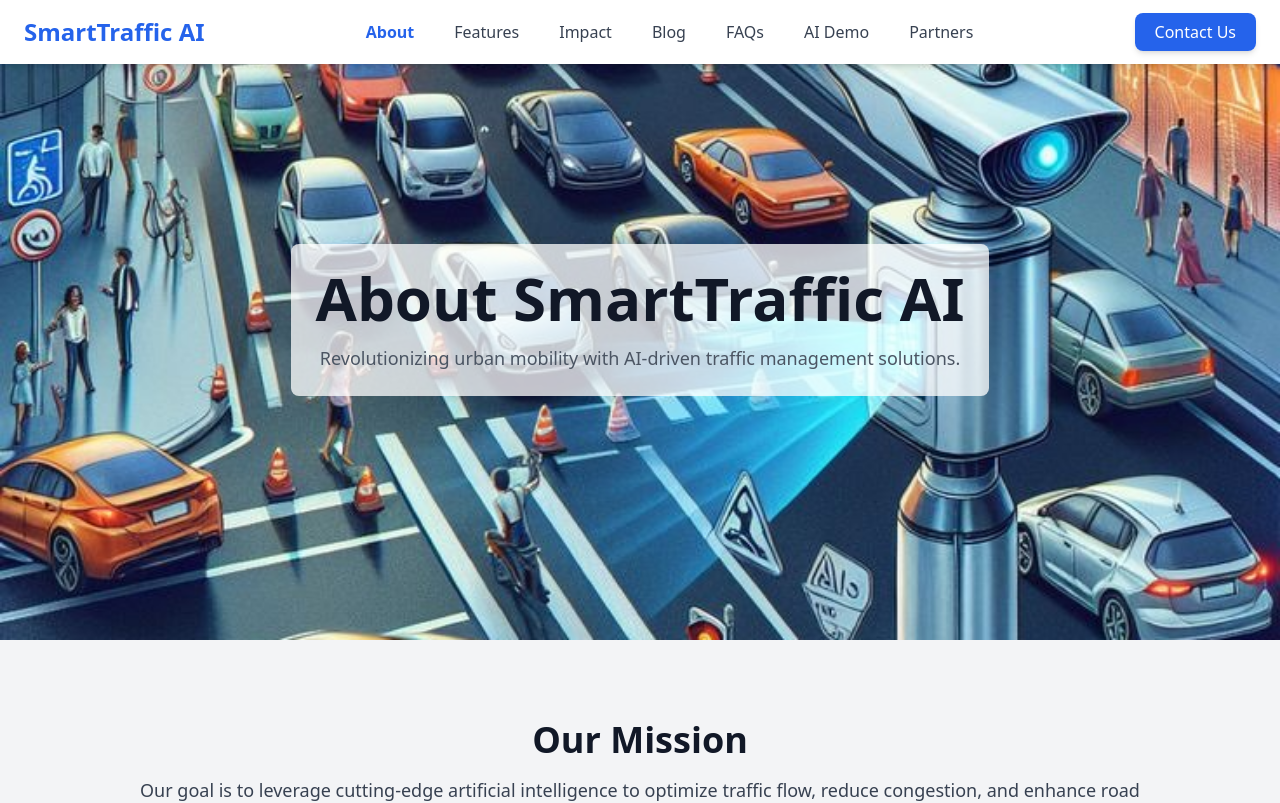
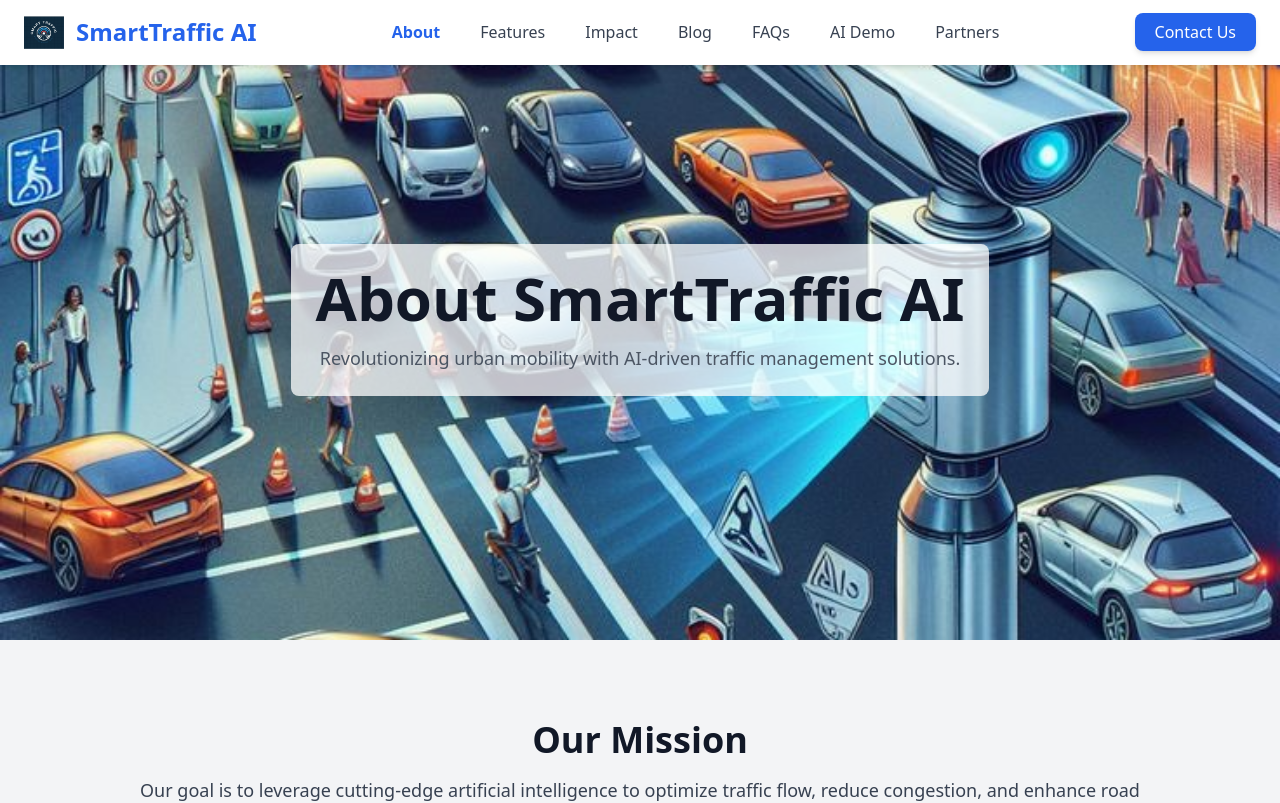
Before and after one commit to jaksoftwares/smarttrafficAI, a Next.js app: page /about in a window 1280 px wide. Shown: the top 803 px of the page. Built offline with nearby package versions, Linux system fonts and the light colour scheme.

Commit message:
feat: :sparkles: addition of the logo

```diff
--- a/src/components/Footer.tsx
+++ b/src/components/Footer.tsx
@@ -1,5 +1,7 @@
 "use client";
+
 import Link from "next/link";
+import Image from "next/image";
 import { Facebook, Twitter, Linkedin, Mail, Phone } from "lucide-react";
 
 export default function Footer() {
@@ -7,8 +9,16 @@ export default function Footer() {
     <footer className="bg-gray-900 text-white py-10">
       <div className="container mx-auto px-6 grid grid-cols-1 md:grid-cols-3 gap-8">
         {/* Brand & About */}
-        <div>
-          <h2 className="text-2xl font-bold text-blue-500">SmartTraffic AI</h2>
+        <div className="flex flex-col">
+          {/* Optimized Logo */}
+          <Image
+            src="/images/logo-g.jpeg"
+            alt="SmartTraffic AI Logo"
+            width={140} // Adjust size for balance
+            height={50}
+            priority // Faster loading
+          />
+          <h2 className="text-2xl font-bold text-blue-500 mt-2">SmartTraffic AI</h2>
           <p className="mt-4 text-gray-400">
             An AI-powered intelligent traffic management system optimizing urban mobility,
             reducing congestion, and enhancing road safety.
@@ -19,11 +29,11 @@ export default function Footer() {
         <div>
           <h3 className="text-lg font-semibold">Quick Links</h3>
           <ul className="mt-4 space-y-2">
-            <li><Link href="/" className="text-gray-400 hover:text-blue-400">Home</Link></li>
-            <li><Link href="/about" className="text-gray-400 hover:text-blue-400">About</Link></li>
-            <li><Link href="/features" className="text-gray-400 hover:text-blue-400">Features</Link></li>
-            <li><Link href="/impact" className="text-gray-400 hover:text-blue-400">Impact</Link></li>
-            <li><Link href="/contact" className="text-gray-400 hover:text-blue-400">Contact</Link></li>
+            <li><Link href="/" className="text-gray-400 hover:text-blue-400 transition">Home</Link></li>
+            <li><Link href="/about" className="text-gray-400 hover:text-blue-400 transition">About</Link></li>
+            <li><Link href="/features" className="text-gray-400 hover:text-blue-400 transition">Features</Link></li>
+            <li><Link href="/impact" className="text-gray-400 hover:text-blue-400 transition">Impact</Link></li>
+            <li><Link href="/contact" className="text-gray-400 hover:text-blue-400 transition">Contact</Link></li>
           </ul>
         </div>
 
@@ -32,21 +42,22 @@ export default function Footer() {
           <h3 className="text-lg font-semibold">Contact Us</h3>
           <ul className="mt-4 space-y-2">
             <li className="flex items-center text-gray-400">
-              <Mail size={18} className="mr-2" /> support@smarttraffic.ai
+              <Mail size={18} className="mr-2 text-blue-400" /> support@smarttraffic.ai
             </li>
             <li className="flex items-center text-gray-400">
-              <Phone size={18} className="mr-2" /> +1 (555) 123-4567
+              <Phone size={18} className="mr-2 text-blue-400" /> +1 (555) 123-4567
             </li>
           </ul>
+
           {/* Social Media Links */}
           <div className="flex mt-4 space-x-4">
-            <Link href="https://facebook.com" target="_blank">
+            <Link href="https://facebook.com" target="_blank" className="hover:scale-110 transition">
               <Facebook size={20} className="text-gray-400 hover:text-blue-500" />
             </Link>
-            <Link href="https://twitter.com" target="_blank">
+            <Link href="https://twitter.com" target="_blank" className="hover:scale-110 transition">
               <Twitter size={20} className="text-gray-400 hover:text-blue-500" />
             </Link>
-            <Link href="https://linkedin.com" target="_blank">
+            <Link href="https://linkedin.com" target="_blank" className="hover:scale-110 transition">
               <Linkedin size={20} className="text-gray-400 hover:text-blue-500" />
             </Link>
           </div>
--- a/src/components/Navbar.tsx
+++ b/src/components/Navbar.tsx
@@ -2,6 +2,7 @@
 
 import Link from "next/link";
 import { useState } from "react";
+import Image from "next/image";
 import { Menu, X } from "lucide-react";
 import { usePathname } from "next/navigation";
 
@@ -12,9 +13,18 @@ export default function Navbar() {
   return (
     <nav className="bg-white shadow-md fixed w-full z-50">
       <div className="container mx-auto px-6 py-4 flex justify-between items-center">
-        {/* Logo */}
-        <Link href="/" className="text-2xl font-bold text-blue-600 transition duration-300 hover:text-blue-700">
-          SmartTraffic AI
+        {/* Logo with Optimized Image */}
+        <Link href="/" className="flex items-center space-x-3">
+          <Image
+            src="/images/logo-g.jpeg"
+            alt="SmartTraffic AI Logo"
+            width={40} // Adjust size as needed
+            height={40}
+            priority // Ensures it loads fast
+          />
+          <span className="text-2xl font-bold text-blue-600 transition duration-300 hover:text-blue-700">
+            SmartTraffic AI
+          </span>
         </Link>
 
         {/* Desktop Menu */}
```
